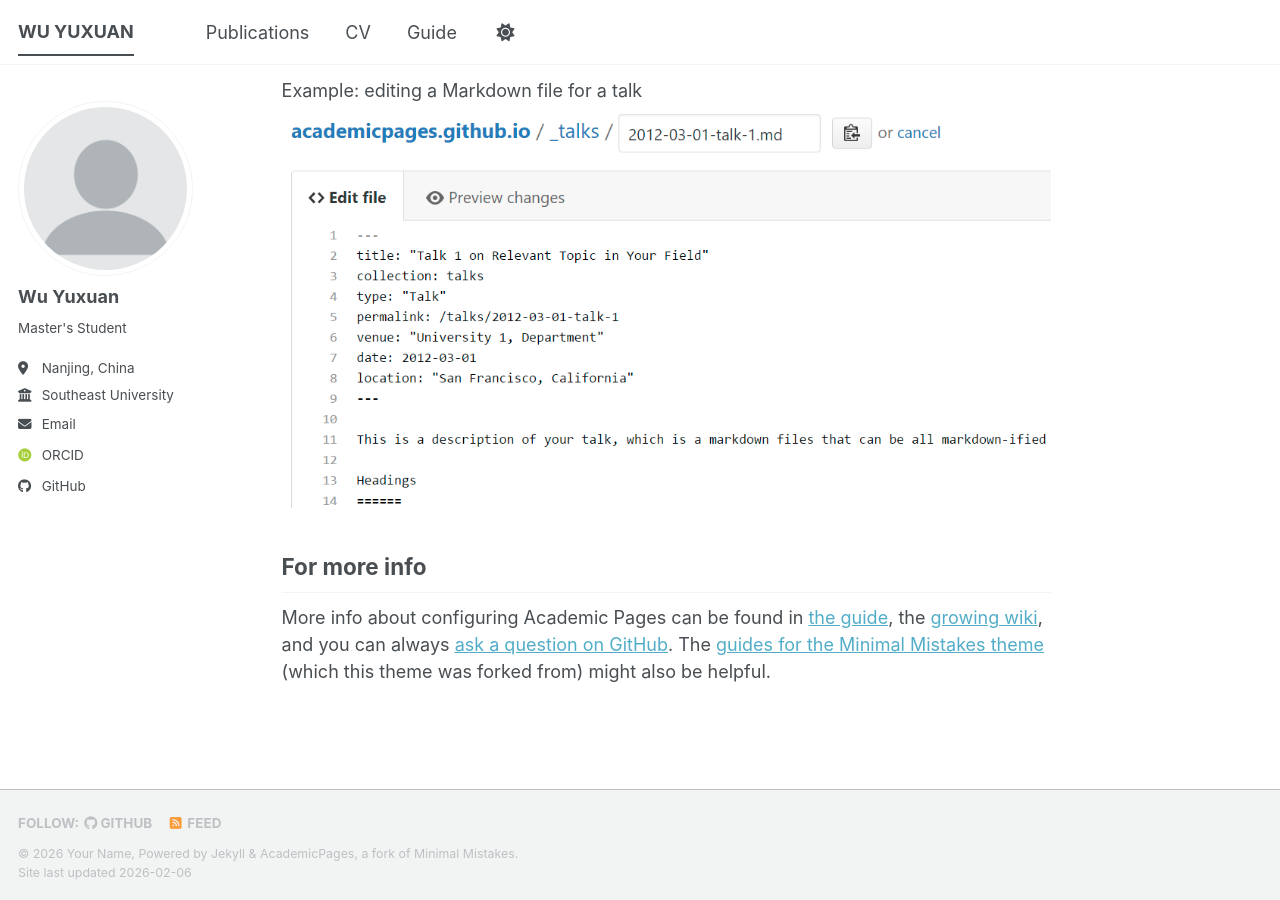
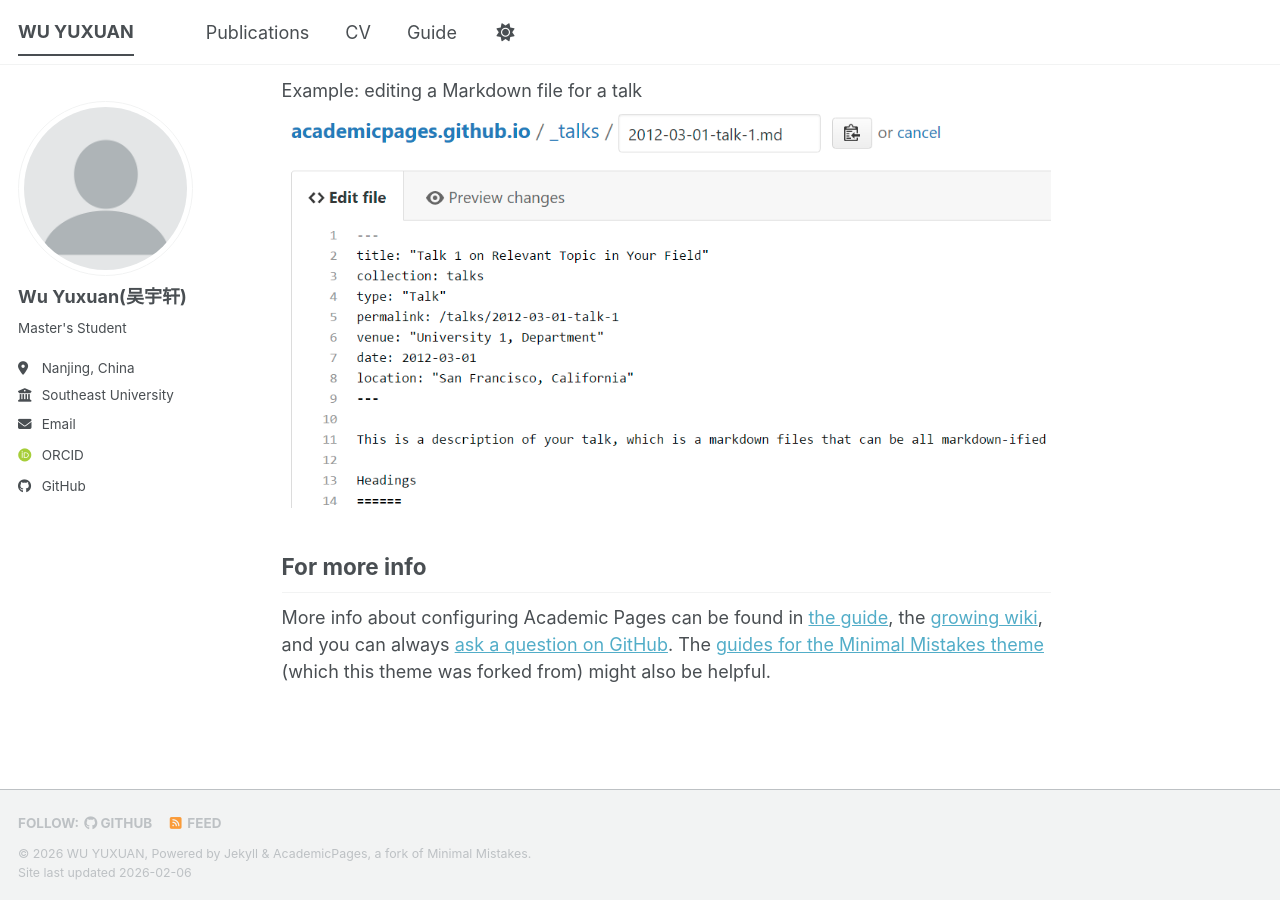
Before and after one commit to wyxuan721/wyxuan721.github.io, a Jekyll site: the page built from _pages/about.md, in a window 1280 px wide and 900 px high, scrolled down 2693 px. Built offline with Jekyll 4.4.1, drawn with Linux system fonts in a browser that asks for light colours; some web fonts are replaced; a script bundle is joined from its source files by our own code; library files that are not in the unit come from our copies.

Commit message:
Update _config.yml

```diff
--- a/_config.yml
+++ b/_config.yml
@@ -11,7 +11,7 @@ locale                   : "en-US"
 site_theme               : "default" # The available themes options are "default", "air", "sunrise", "mint", "dirt" and "contrast"
 title                    : "WU YUXUAN"
 title_separator          : "-"
-name                     : &name "Your Name"
+name                     : &name "WU YUXUAN"
 description              : &description "Your Name's academic portfolio"   # Update this with a general description of your site, this is the default if not overridden by a page
 url                      : https://wyxuan721.github.io # The base hostname & protocol for your site e.g. "https://[your GitHub username].github.io",
                                                            # or if you already have some other page hosted on Github then use "https://[your GitHub username].github.io/[Your Repo Name]"
@@ -24,7 +24,7 @@ repository               : "wyxuan721/wyxuan721.github.io"
 author:
   # Biographic information
   avatar           : "profile.png"
-  name             : "Wu Yuxuan"
+  name             : "Wu Yuxuan(吴宇轩)"
   pronouns         : # example: "she/her"
   bio              : "Master's Student"
   location         : "Nanjing, China"
```
